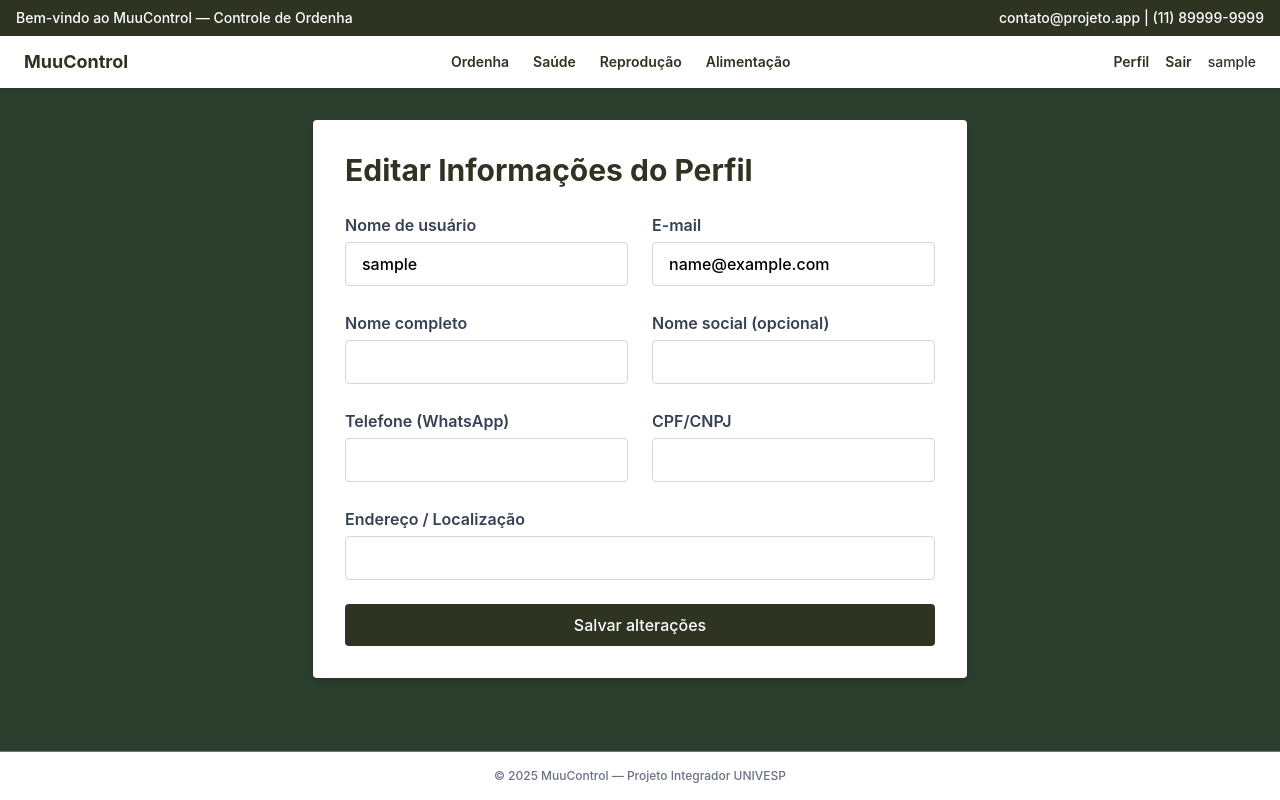
After one commit to MathSecco/projeto_integrador_1, a Django app: page /usuario/perfil/editar/ in a window 1280 px wide. The commit adds this page. Run offline with Django 5.2, Linux system fonts and the light colour scheme; the visitor is signed in with stand-in values (Sample User, id 1); some libraries are stand-ins or nearby versions.

Commit message:
feat: add profile editing functionality and update profile template links

```diff
--- a/backend/apps/usuarios/urls.py
+++ b/backend/apps/usuarios/urls.py
@@ -7,6 +7,7 @@ urlpatterns = [
     path('logout/', views.logout_view, name='logout'),
     path('registro/', views.registro_view, name='registro'),
     path('perfil/', views.perfil_view, name='perfil'),
+    path('perfil/editar/', views.editar_perfil_view, name='editar_perfil'),
     path('alterar-senha/', auth_views.PasswordChangeView.as_view(
     template_name='usuario/alterar_senha.html',
     success_url='/usuario/perfil/'
--- a/backend/apps/usuarios/views.py
+++ b/backend/apps/usuarios/views.py
@@ -63,3 +63,15 @@ def perfil_view(request):
         "form": form,
         "usuario": request.user
     })
+
+@login_required
+def editar_perfil_view(request):
+    if request.method == "POST":
+        form = PerfilForm(request.POST, instance=request.user)
+        if form.is_valid():
+            form.save()
+            messages.success(request, "Perfil atualizado com sucesso!")
+            return redirect("perfil")
+    else:
+        form = PerfilForm(instance=request.user)
+    return render(request, "usuario/editar_perfil.html", {"form": form})
--- a/backend/static/css/output.css
+++ b/backend/static/css/output.css
@@ -22,6 +22,7 @@
     --color-white: #fff;
     --spacing: 0.25rem;
     --container-md: 28rem;
+    --container-lg: 32rem;
     --container-2xl: 42rem;
     --container-3xl: 48rem;
     --container-4xl: 56rem;
@@ -280,6 +281,9 @@
   }
   .max-w-7xl {
     max-width: var(--container-7xl);
+  }
+  .max-w-lg {
+    max-width: var(--container-lg);
   }
   .max-w-md {
     max-width: var(--container-md);
--- /dev/null
+++ b/backend/templates/usuario/editar_perfil.html
@@ -0,0 +1,48 @@
+{% extends "base.html" %}
+{% load widget_tweaks %}
+
+{% block title %}Editar Perfil{% endblock %}
+
+{% block content %}
+<div class="bg-white p-8 rounded shadow-md max-w-4xl mx-auto space-y-6">
+  <h2 class="text-3xl font-bold text-destaque">Editar Informações do Perfil</h2>
+
+  <form method="post" class="space-y-6">
+    {% csrf_token %}
+    <div class="grid md:grid-cols-2 gap-6">
+      <div>
+        <label class="block font-semibold mb-1 text-gray-700">Nome de usuário</label>
+        {{ form.username|add_class:"w-full px-4 py-2 border border-gray-300 rounded" }}
+      </div>
+      <div>
+        <label class="block font-semibold mb-1 text-gray-700">E-mail</label>
+        {{ form.email|add_class:"w-full px-4 py-2 border border-gray-300 rounded" }}
+      </div>
+      <div>
+        <label class="block font-semibold mb-1 text-gray-700">Nome completo</label>
+        {{ form.nome_completo|add_class:"w-full px-4 py-2 border border-gray-300 rounded" }}
+      </div>
+      <div>
+        <label class="block font-semibold mb-1 text-gray-700">Nome social (opcional)</label>
+        {{ form.nome_social|add_class:"w-full px-4 py-2 border border-gray-300 rounded" }}
+      </div>
+      <div>
+        <label class="block font-semibold mb-1 text-gray-700">Telefone (WhatsApp)</label>
+        {{ form.telefone|add_class:"w-full px-4 py-2 border border-gray-300 rounded" }}
+      </div>
+      <div>
+        <label class="block font-semibold mb-1 text-gray-700">CPF/CNPJ</label>
+        {{ form.cpf_cnpj|add_class:"w-full px-4 py-2 border border-gray-300 rounded" }}
+      </div>
+      <div class="md:col-span-2">
+        <label class="block font-semibold mb-1 text-gray-700">Endereço / Localização</label>
+        {{ form.endereco|add_class:"w-full px-4 py-2 border border-gray-300 rounded" }}
+      </div>
+    </div>
+
+    <button type="submit" class="w-full bg-secundario text-white py-2 rounded hover:bg-green-950 transition">
+      Salvar alterações
+    </button>
+  </form>
+</div>
+{% endblock %}
```
Also changed, not shown: backend/templates/usuario/alterar_senha.html (added, +27 -0 lines), backend/templates/usuario/perfil.html (+1 -13 lines).
